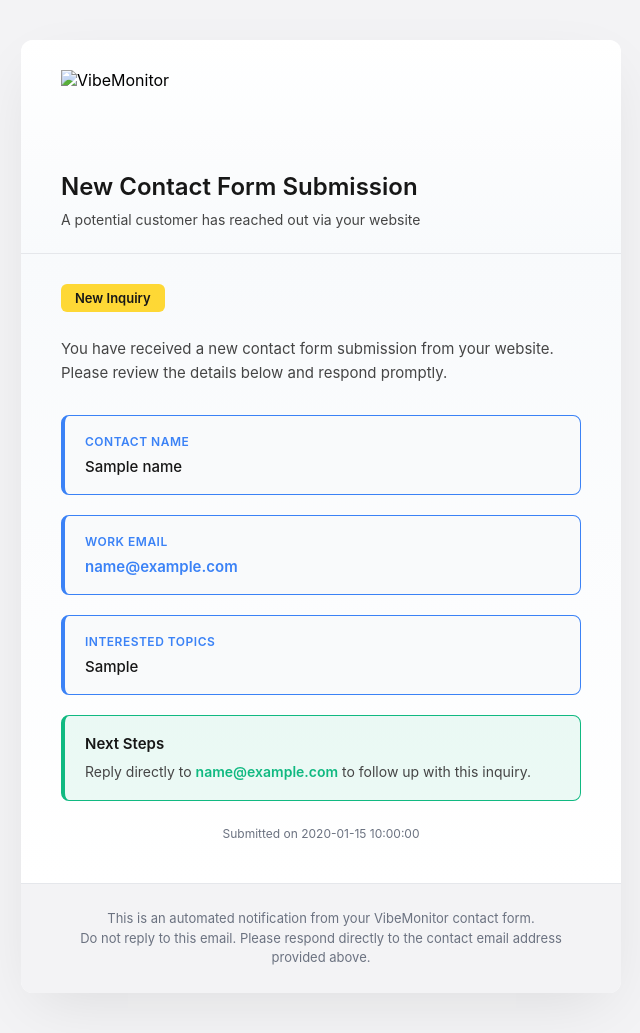
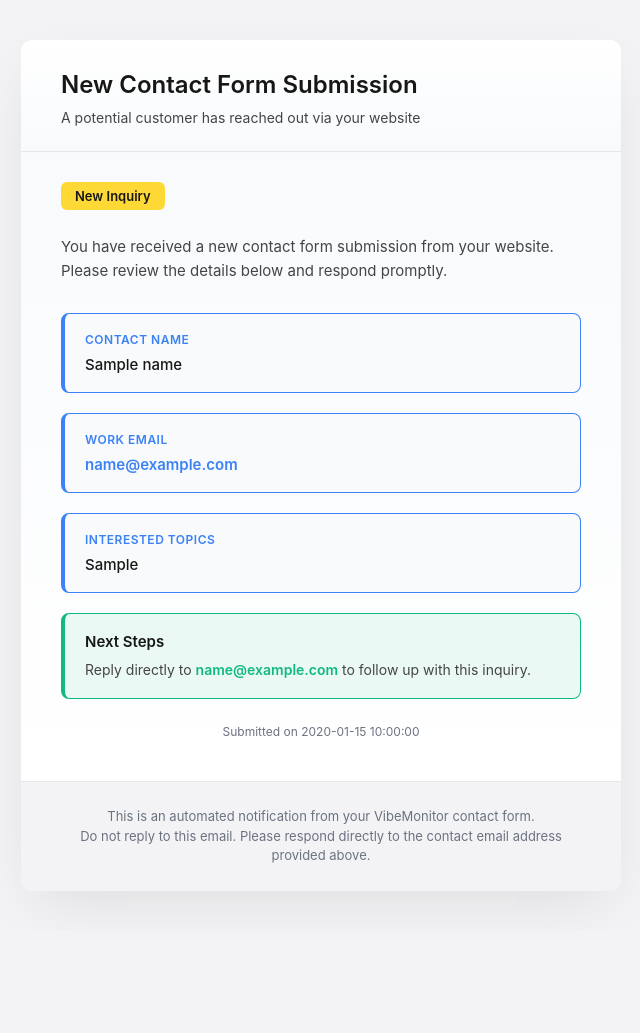
Before and after one commit to akshatgg/vibe_monitor-back, a Python web app: template app/email_service/templates/contact_form.html in a window 1280 px wide. Shown: the whole page, without its empty margins (339-979 px from the left). After the commit the page ends 896 px from the top, so only its background shows below. Run offline with Jinja, Linux system fonts and the light colour scheme; the template is opened without the code that fills it: most values are stand-ins (such as "Sample title", 1, 10 or a date in 2020).

Commit message:
remove broken logo from contact-query template

```diff
--- a/app/email_service/templates/contact_form.html
+++ b/app/email_service/templates/contact_form.html
@@ -172,9 +172,6 @@
     <div class="email-wrapper">
         <div class="email-container">
             <div class="header">
-                <div class="logo">
-                    <img src="{{api_base_url}}/assets/Vibe1.svg" alt="VibeMonitor" style="height: 82px; width: auto; display: block;">
-                </div>
                 <h1 class="header-title">New Contact Form Submission</h1>
                 <p class="header-subtitle">A potential customer has reached out via your website</p>
             </div>
```
